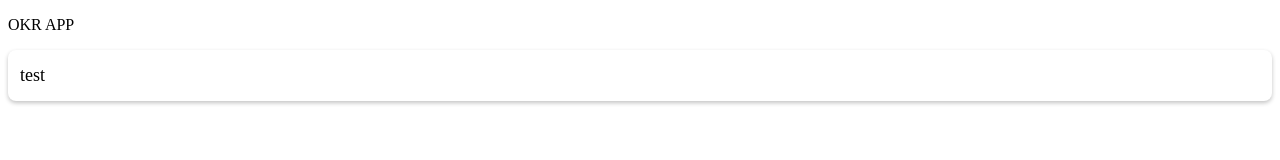
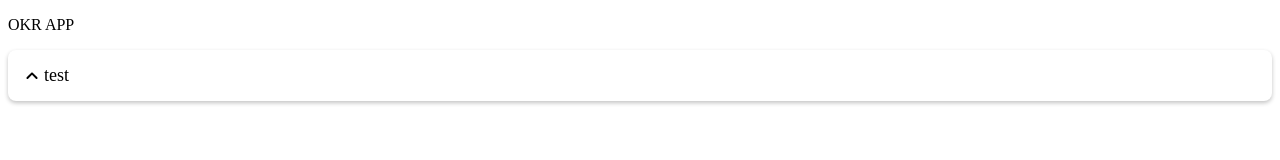
Before and after one commit to madhankumar028/OKR, a React (Create React App) app: page / in a window 1280 px wide. Shown: the top 160 px of the page. Built offline with nearby package versions, Linux system fonts and the light colour scheme; the HTML template or start-up script is replaced by a standard one.

Commit message:
handles the icon as a svg image

```diff
--- a/src/components/Accordion/Accordion.jsx
+++ b/src/components/Accordion/Accordion.jsx
@@ -24,8 +24,8 @@ export const Accordion = (props) => {
           className="accordion__title"
           onClick={() => setCollapse(!collapse)}
         >
-          <i
-            className={classNames('icon', collapse ? "arrow-up" : "arrow-down")}
+          <img
+            src={collapse ? "/expand_less.svg" : "/expand_more.svg"}
           />
           <div className="accordion__title">{title}</div>
         </div>
--- a/src/components/Accordion/Accordion.scss
+++ b/src/components/Accordion/Accordion.scss
@@ -10,6 +10,7 @@
     background-color: transparent;
     cursor: pointer;
     padding: $space--sm;
+    width: 100%;
   }
 
   &__title {
@@ -17,6 +18,9 @@
     line-height: 1.5;
     display: flex;
     align-items: center;
+    @media (max-width: 768px) {
+      @include get-typography("md", "medium");
+    }
 
     .icon {
       @include get-typography("xs", "regular");
```
